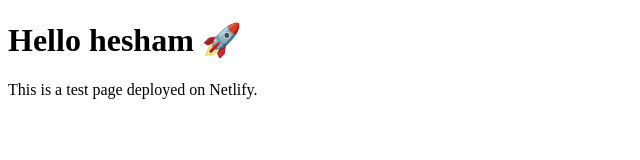
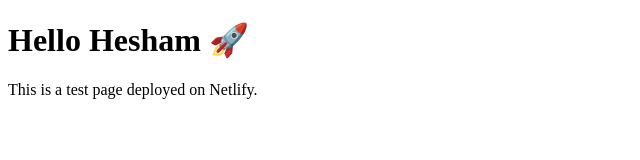
Before and after one commit to heshamkamal7/test-site, a plain HTML site: page index.html in a window 1280 px wide. Shown: the whole page, without its empty margins (0-640 px from the left). Drawn offline with Linux system fonts and the light colour scheme.

Commit message:
three commit

```diff
--- a/index.html
+++ b/index.html
@@ -7,7 +7,7 @@
 </head>
 
 <body>
-    <h1>Hello hesham 🚀</h1>
+    <h1>Hello Hesham 🚀</h1>
     <p>This is a test page deployed on Netlify.</p>
 </body>
 
```
